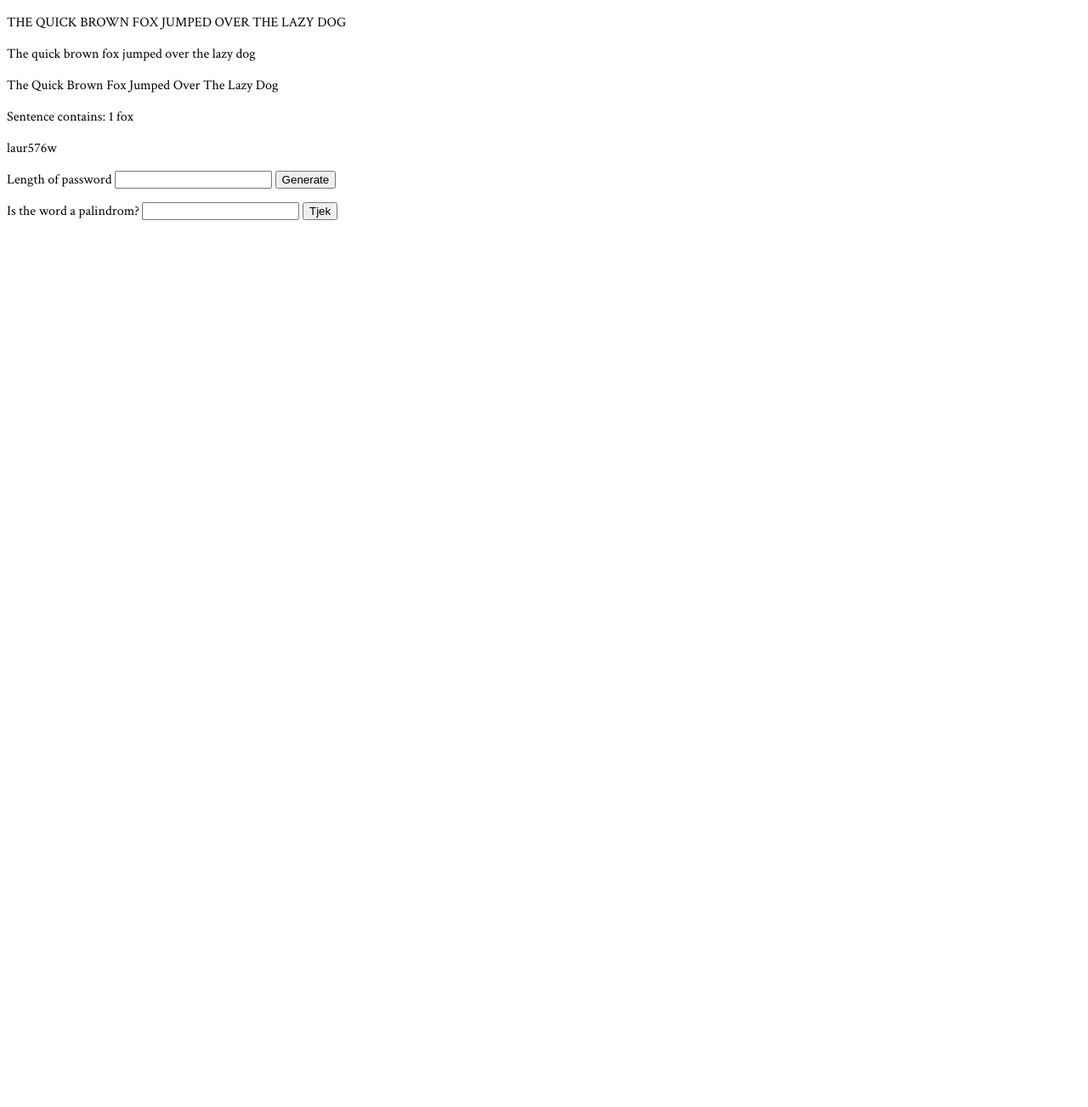
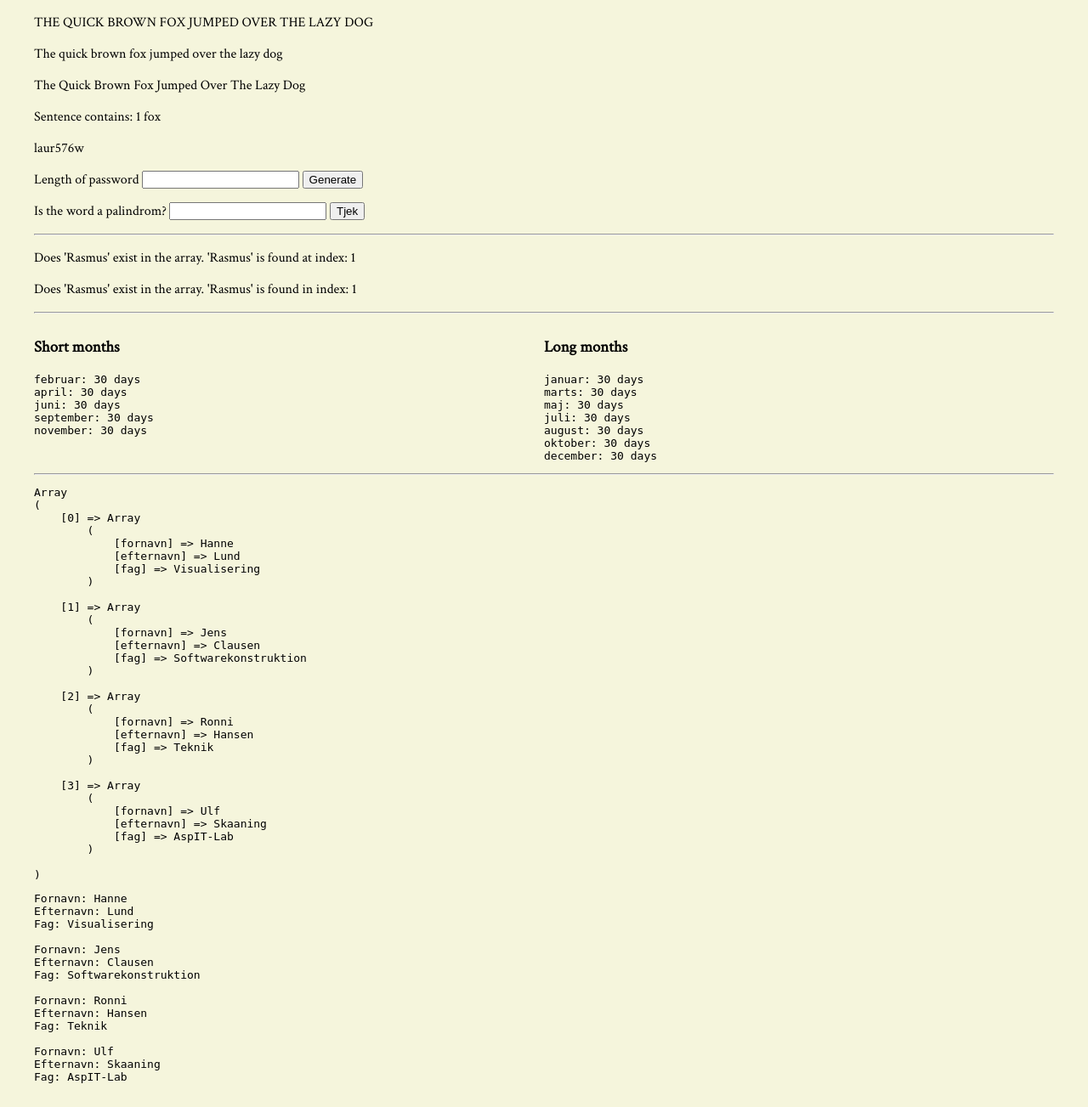
Before and after one commit to laur576w/V3.1, a PHP site: page / in a window 1280 px wide. Shown: the whole page at 85% size. Before the commit the page ends 259 px from the top, so only its background shows below. Run offline with PHP 8.4, Linux system fonts and the light colour scheme; data that the repository does not hold is empty.

Commit message:
opgave 5

```diff
--- a/php/Opgave 3/index.php
+++ b/php/Opgave 3/index.php
@@ -28,6 +28,95 @@
         return "word '$word' is not a palindrom";
     }
 
+    //------------
+    // opgave 5 --
+    //------------
+
+    // opgave 5.2
+    $students = ["nikolai","rasmus", "marius", "nikolaj", "jonas", "laurits"];
+    $find = "rasmus";
+
+    function myFindIndexInArray(
+        $find,
+        $array) {
+        //checks if what it should search is found
+        if(!in_array($find, $array)){
+            return "'" . ucfirst($find) . "' is not found in the array";
+        }
+
+        $result = "'" . ucfirst($find) . "' is found at index: ";
+        foreach( $array as $index => $item ) {
+            if (strtolower($item) == strtolower($find)) {
+                $result .=  "$index ";
+            }
+        }
+        return $result;
+    }
+
+    // opgave 5.3
+    function findIndexInArray(
+        $find,
+        $array) {
+            //checks if what it should search is found
+            if(!in_array($find, $array)){
+                return "'" . ucfirst($find) . "' is not found in the array";
+            }
+            return "'" . ucfirst($find) . "' is found in index: " . array_search($find, $array, false) ;
+    }
+
+    //opgave 5.4
+    $months = [
+        "januar" => 31,
+        "marts" => 31,
+        "maj" => 31,
+        "juli" => 31,
+        "august" => 31,
+        "oktober" => 31,
+        "december" => 31,
+        "februar" => 28,
+        "april" => 30,
+        "juni" => 30,
+        "september" => 30,
+        "november" => 30
+    ];
+
+
+    $i = 1;
+    foreach($months as $month => $days) {
+        switch(true) {
+            case ($days <= 30):
+                $smonth[$month] = $days;
+                break;
+            case ($days >= 31):
+                $lmonth[$month] = $days;
+                break;
+        }
+    }
+
+    // Opgave 5.5
+    $laerere = array(
+        array(
+        "fornavn" => "Hanne",
+        "efternavn" => "Lund",
+        "fag" => "Visualisering"
+        ),
+        array(
+        "fornavn" => "Jens",
+        "efternavn" => "Clausen",
+        "fag" => "Softwarekonstruktion"
+        ),
+        array(
+        "fornavn" => "Ronni",
+        "efternavn" => "Hansen",
+        "fag" => "Teknik"
+        ),
+        array(
+        "fornavn" => "Ulf",
+        "efternavn" => "Skaaning",
+        "fag" => "AspIT-Lab"
+        )
+    );
+
 ?>
 <!DOCTYPE html>
 <html lang="en">
@@ -39,6 +128,7 @@
     <title>Opgave 3</title>
 </head>
 <body>
+    <div class="container">
 
         <p><?= strtoupper($string); ?></p>
         <p><?= ucfirst($string); ?></p>
@@ -67,5 +157,42 @@
             <p><?= palindrom($_POST["word"]) ?></p>
             <?php } ?>
         </form>
+
+        <hr>
+
+        <p>Does '<?= ucfirst($find) ?>' exist in the array. <?= myFindIndexInArray($find, $students) ?></p>
+        <p>Does '<?= ucfirst($find) ?>' exist in the array. <?= findIndexInArray($find, $students) ?></p>
+
+        <hr>
+        <div class="cols-2">
+            <div class="col">
+                <h3>Short months</h3>
+                <pre ><?php
+                        foreach($smonth as $month => $day) {
+                            echo "$month: $days days <br>";
+                        }
+                    ?></pre>
+            </div>
+
+            <div class="col">
+                <h3>Long months</h2>
+                <pre><?php foreach($lmonth as $month => $day) {
+                            echo "$month: $days days <br>";
+                        }
+                ?></pre>
+            </div>
+        </div>
+        <hr>
+        <pre><?php print_r($laerere) ?></pre>
+        <pre><?php
+            foreach($laerere as $person) {
+                foreach($person as $index => $val){
+                    echo ucfirst($index) . ": $val <br>";
+                }
+                echo "<br>";
+            }
+        ?></pre>
+    </div>
+
 </body>
 </html>
--- a/php/Opgave 3/style.css
+++ b/php/Opgave 3/style.css
@@ -2,9 +2,20 @@
 
 body {
     font-family: 'Crimson Text', serif;
+    background-color: beige;
 }
 
 
 form {
     margin: 1em 0;
 }
+
+.cols-2 > .col {
+    width: 50%;
+    float: left;
+}
+
+.container {
+    width: min(1200px, 98%);
+    margin-inline: auto;
+}
```
Lines whose indentation alone changed are shown as unchanged.
